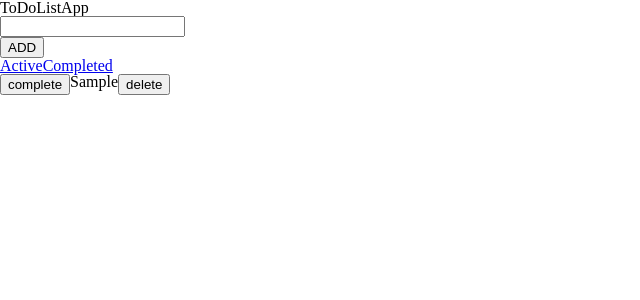
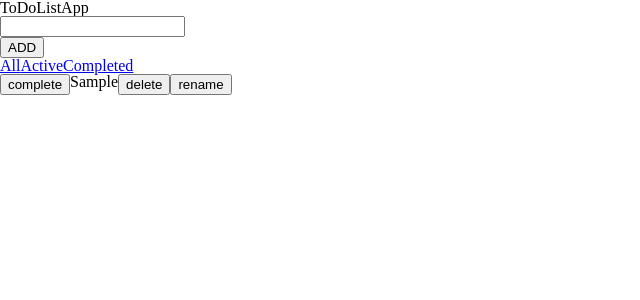
Before and after one commit to panqwork/react-todolist, a React (Create React App) app: page / in a window 1280 px wide. Both pictures are taken after typing "Sample" into the empty fields and a click on the button "ADD". Shown: the top 300 px of the page, without its empty margins (0-640 px from the left). Built offline with nearby package versions, Linux system fonts and the light colour scheme.

Commit message:
Rename task added

```diff
--- a/src/App.js
+++ b/src/App.js
@@ -14,6 +14,7 @@ function App() {
   const addTask = (task) => {
     setList([...list, {...task}]);
   }
+
   const removeTask = (id) => {
     let newList = list.filter(item => (item.id !== id) ? item : false);
     if(newList){
@@ -29,19 +30,33 @@ function App() {
     })
     setList(newList)
   }
-  console.log(list)
+  const editTask = (id, data) => {
+    let newList = list.map(item => {
+      if(item.id === id){
+        item.taskName = data
+      }
+      return item
+    })
+    setList(newList)
+  }
+
   return (
     <Router>
       <div className="App">
         ToDoListApp
         <TaskCreator addTask={addTask}/>
+
         <TaskTabs/>
+
         <Switch>
+          <Route exact path={'/all'}>
+            <TaskList editTask={editTask} completeTask={completeTask} removeTask={removeTask} tasks={list}/>
+          </Route>
           <Route exact path={'/'}>
-            <TaskList taskType={'active'} completeTask={completeTask} removeTask={removeTask} tasks={list}/>
+            <TaskList editTask={editTask} taskType={'active'} completeTask={completeTask} removeTask={removeTask} tasks={list}/>
           </Route>
           <Route exact path={'/completed'}>
-            <TaskList taskType={'completed'} completeTask={completeTask} removeTask={removeTask} tasks={list}/>
+            <TaskList editTask={editTask} taskType={'completed'} completeTask={completeTask} removeTask={removeTask} tasks={list}/>
           </Route>
         </Switch>
       </div>
--- a/src/resources/components/task_list/task/task.jsx
+++ b/src/resources/components/task_list/task/task.jsx
@@ -1,11 +1,43 @@
-import React from 'react';
+import React, { useState } from 'react';
 
 import s from './style.module.scss';
 
 export const Task = (props) => {
 	const {taskName, id} = props.data
+
+	const [editMode, setEditMode] = useState(false)
+
+	const [inputCurrentText, setInputCurrentText] = useState(taskName);
+
+	const changeText = (e) => {
+		setInputCurrentText(e.target.value);
+	}
+
+	const saveRename = () => {
+		if(inputCurrentText !== taskName) {
+			props.editTask(id, inputCurrentText)
+		}
+		setEditMode(false);
+	}
+
+	const cancelRename = () => {
+		setInputCurrentText(taskName)
+		setEditMode(false);
+	}
+
 	return(
 		<div className={s.task}>
+			{
+				editMode
+				?
+				<>
+					<input onChange={changeText} type="text" autoFocus={true} value={inputCurrentText}/>
+					<button onClick={saveRename}>save</button>
+					<button onClick={cancelRename}>cancel</button>
+				</>
+
+				:
+				<>
 					<button onClick={()=>{
 						props.completeTask(id)
 					}}>complete</button>
@@ -13,6 +45,11 @@ export const Task = (props) => {
 					<button onClick={()=>{
 					props.removeTask(id)
 					}}>delete</button>
+					<button onClick={()=>{
+					setEditMode(true)
+					}}>rename</button>
+				</>
+			}
 		</div>
 	)
 }
--- a/src/resources/components/task_list/task_list.jsx
+++ b/src/resources/components/task_list/task_list.jsx
@@ -26,7 +26,7 @@ export const TaskList = (props) => {
 			tasks = props.tasks
 			break;
 	}
-	const taskList = tasks.map((item, index) => <Task completeTask={props.completeTask} removeTask={props.removeTask} key={index} data={item}/>)
+	const taskList = tasks.map((item, index) => <Task completeTask={props.completeTask} removeTask={props.removeTask} key={index} data={item} editTask={props.editTask}/>)
 	return(
 		<div className={s.task_list}>
 			{taskList}
--- a/src/resources/components/task_tabs/task_tabs.jsx
+++ b/src/resources/components/task_tabs/task_tabs.jsx
@@ -5,6 +5,7 @@ import {Link} from 'react-router-dom';
 export const TaskTabs = () => {
 	return(
 		<>
+			<Link to={'/all'}>All</Link>
 			<Link to={'/'}>Active</Link>
 			<Link to={'/completed'}>Completed</Link>
 		</>
```
Lines whose indentation alone changed are shown as unchanged.
